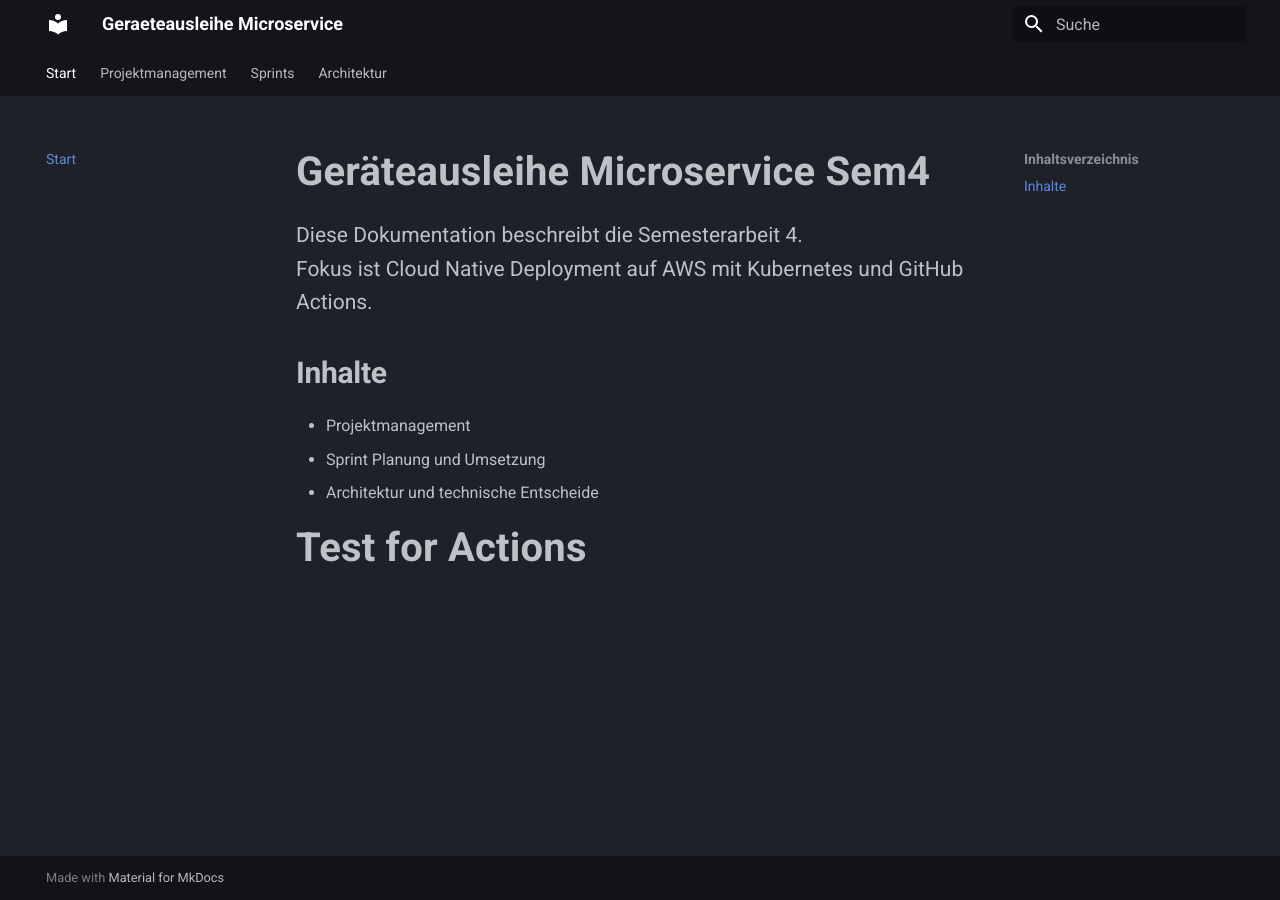
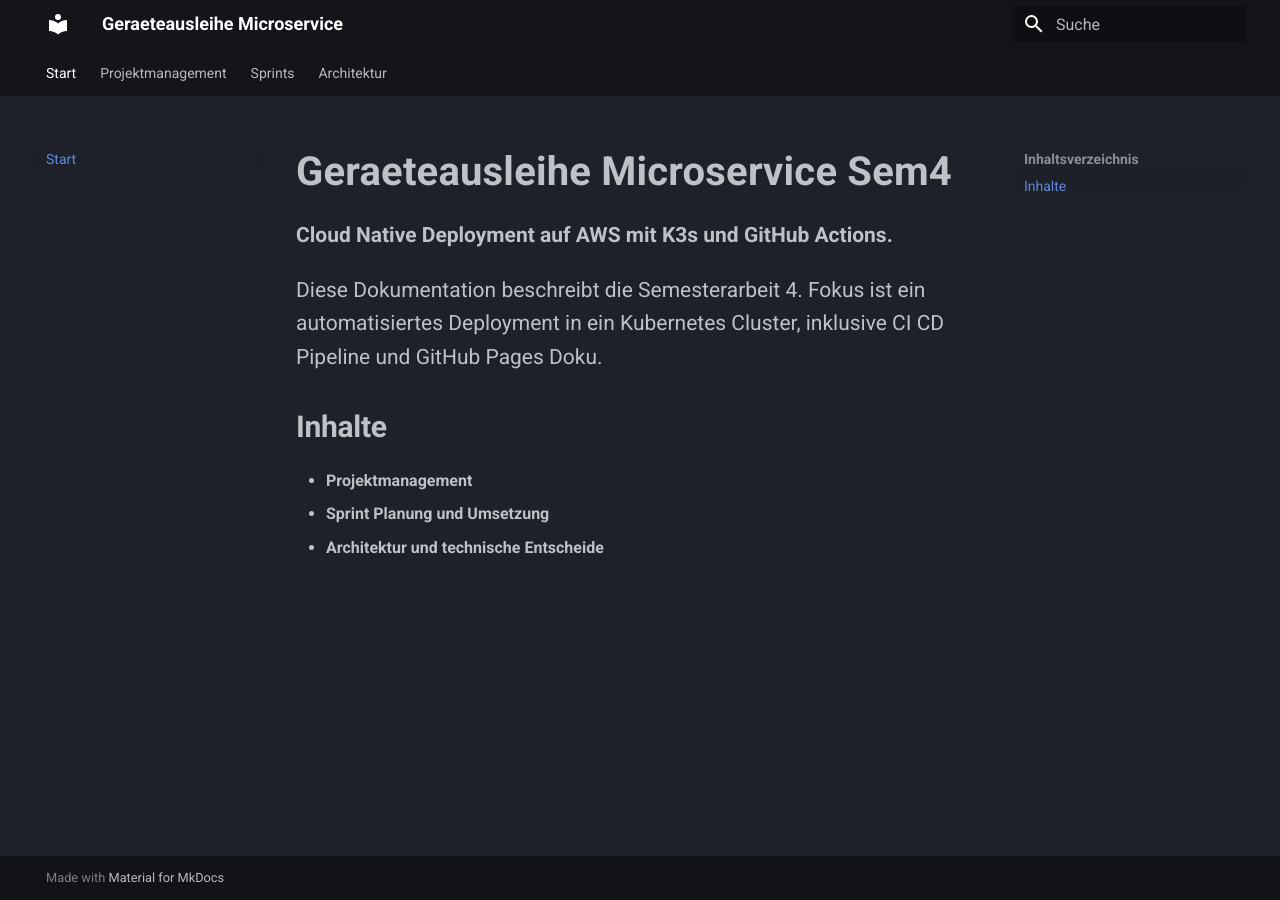
Before and after one commit to Cancani/geraeteausleihe-sem4, an MkDocs documentation site: the page built from docs/index.md, in a window 1280 px wide. Built offline with MkDocs 1.6.1 and Material for MkDocs 9.7.7, drawn with Linux system fonts in a browser that asks for light colours.

Commit message:
docs: polish homepage content

```diff
--- a/docs/index.md
+++ b/docs/index.md
@@ -1,11 +1,10 @@
-# Geräteausleihe Microservice Sem4
+# Geraeteausleihe Microservice Sem4
 
-Diese Dokumentation beschreibt die Semesterarbeit 4.
-Fokus ist Cloud Native Deployment auf AWS mit Kubernetes und GitHub Actions.
+**Cloud Native Deployment auf AWS mit K3s und GitHub Actions.**
+
+Diese Dokumentation beschreibt die Semesterarbeit 4. Fokus ist ein automatisiertes Deployment in ein Kubernetes Cluster, inklusive CI CD Pipeline und GitHub Pages Doku.
 
 ## Inhalte
-- Projektmanagement
-- Sprint Planung und Umsetzung
-- Architektur und technische Entscheide
-
-# Test for Actions
+- **Projektmanagement**
+- **Sprint Planung und Umsetzung**
+- **Architektur und technische Entscheide**
```
